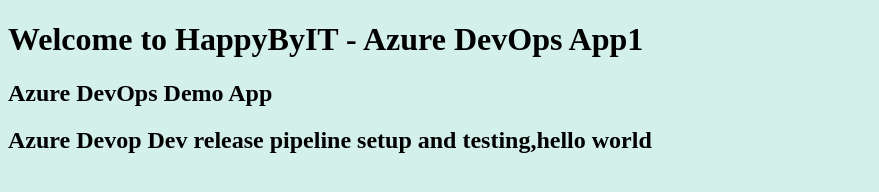
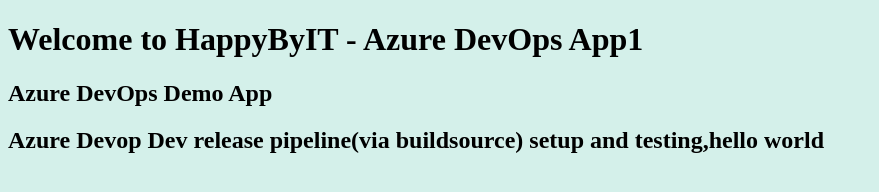
Before and after one commit to rupeshpanwar/azure-devops-github-acr-aks-apps1, a plain HTML site: page index.html in a window 1280 px wide. Shown: the whole page, without its empty margins (0-879 px from the left). Drawn offline with Linux system fonts and the light colour scheme.

Commit message:
build source # update testing

```diff
--- a/index.html
+++ b/index.html
@@ -3,6 +3,6 @@
    <body style="background-color:rgb(212, 240, 234);">
       <h1>Welcome to HappyByIT - Azure DevOps App1</h1>
       <h2>Azure DevOps Demo App</h2>
-      <h2>Azure Devop Dev release pipeline setup and testing,hello world</h2>
+      <h2>Azure Devop Dev release pipeline(via buildsource) setup and testing,hello world</h2>
    </body>
 </html>
```
